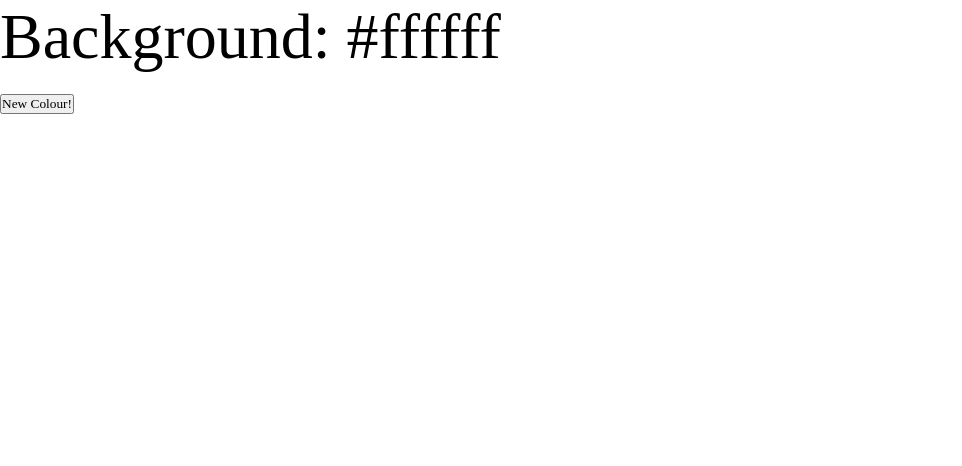
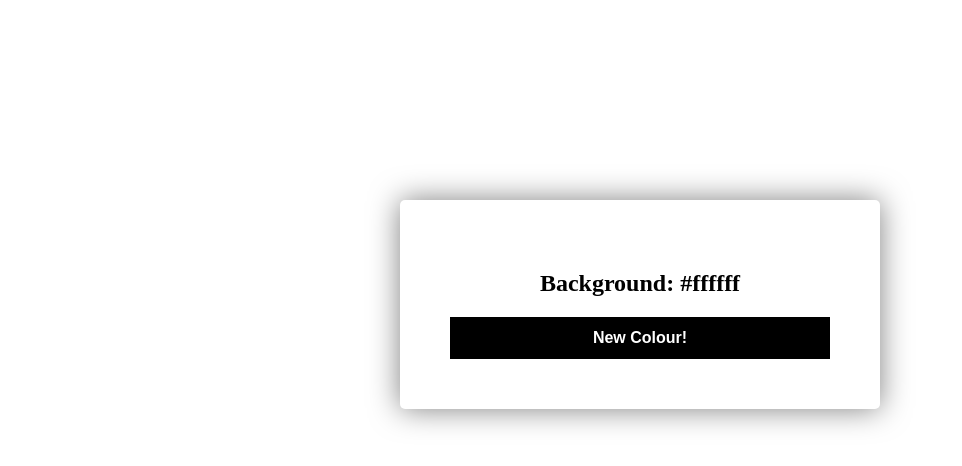
Before and after one commit to PetrilovaLia/countdown, a plain HTML site: page index.html in a window 1280 px wide. Shown: the whole page, without its empty margins (0-962 px from the left). Drawn offline with Linux system fonts and the light colour scheme.

Commit message:
Enhance styles for colour display section
Added styles for colour display section and button.

```diff
--- a/style.css
+++ b/style.css
@@ -1,38 +1,39 @@
-*{
-    margin: 0;
-    padding: 0;
-    box-sizing: border-box;
+
+
+/* Nastavime pismo (napr. Trebuchet MS),
+pridame margin, sirku 50 %
+zarovname ju na stred (margin: 0 auto;).
+Pozadie sekcie nastavime na biele
+pridame tien (box-shadow: 0 0 8px 30px rgba(0,0,0,0.5);),
+vnutorne odsadenie (padding: 50px;) a mierne zaoblene rohy*/
+section#colour-display {
     font-family: 'Poppins';
-}
-
-.hero{
-    height: 100vh;
-    background-image: linear-gradient(rgba(0,0,0,0.5), rgba(0,0,0,0.5)), url(halloween.jpg);
-    background-size: cover;
-    background-position: center;
-    display: flex;
-    flex-direction: column;
-    align-items: center;
-    justify-content: center;
-    color: #ffffff;
-}
-
-h1{
-    font-size: 4rem;
-    font-weight: 500;
-    margin-bottom: 20px;
-}
-
-.timebox{
-    display: flex;
-    gap: 90px;
-}
-
-.time{
+    margin: 200px auto;
+    width: 30%;
+    background-color: white;
+    box-shadow: 0 0 30px rgba(0,0,0, 0.5);
+    padding: 50px;
+    border-radius: 5px;
     text-align: center;
 }
 
-.time h2{
-    font-size: 5rem;
-    font-weight: 100;
+section#colour-display h1{
+    font-weight: 900;
 }
+/*bude mat 100 % sirku, cierne pozadie, biely text,
+tucne pismo, padding, ziadny ramik (border: none)
+a vacsiu velkost pisma.*/
+section#colour-display #new-colour-button{
+    width: 100%;
+    background-color: black;
+    color: white;
+    font-weight: 900;
+    padding: 12px;
+    border: none;
+    font-size: 16px;
+}
+
+/*Koniec pridanie prechodu, aby bola zmena plynula*/
+body {
+    transition: background-color 0.5s;
+}
```
